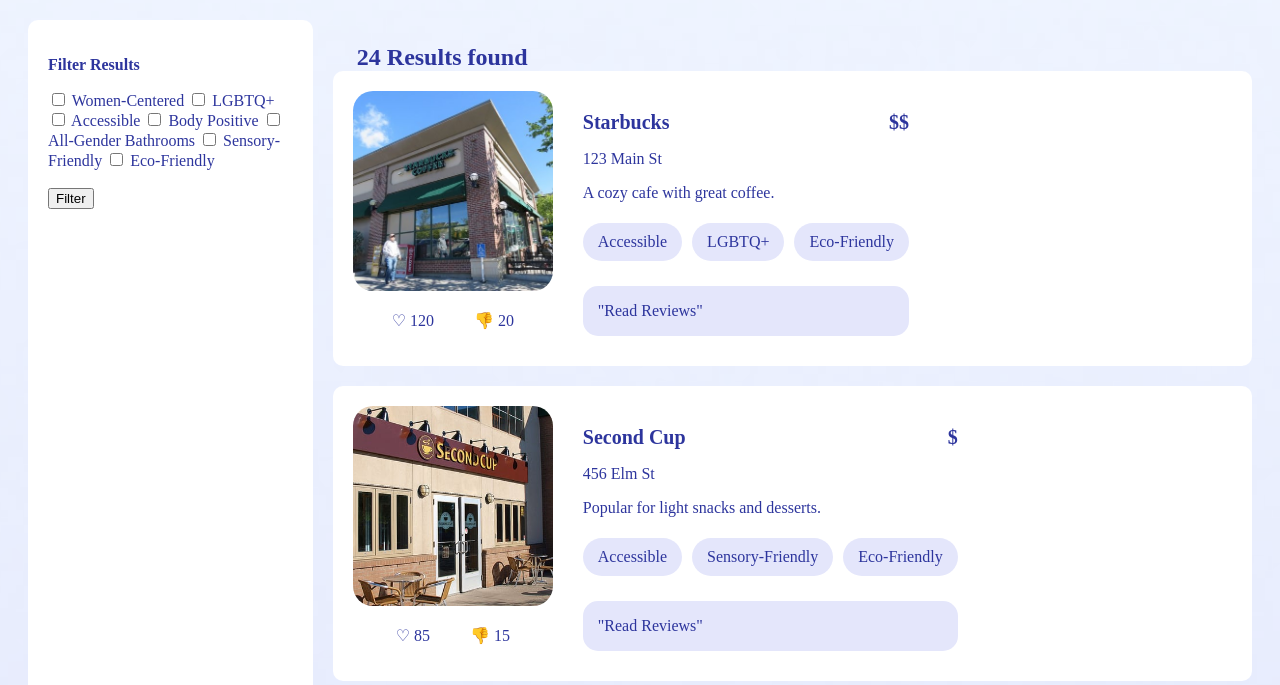
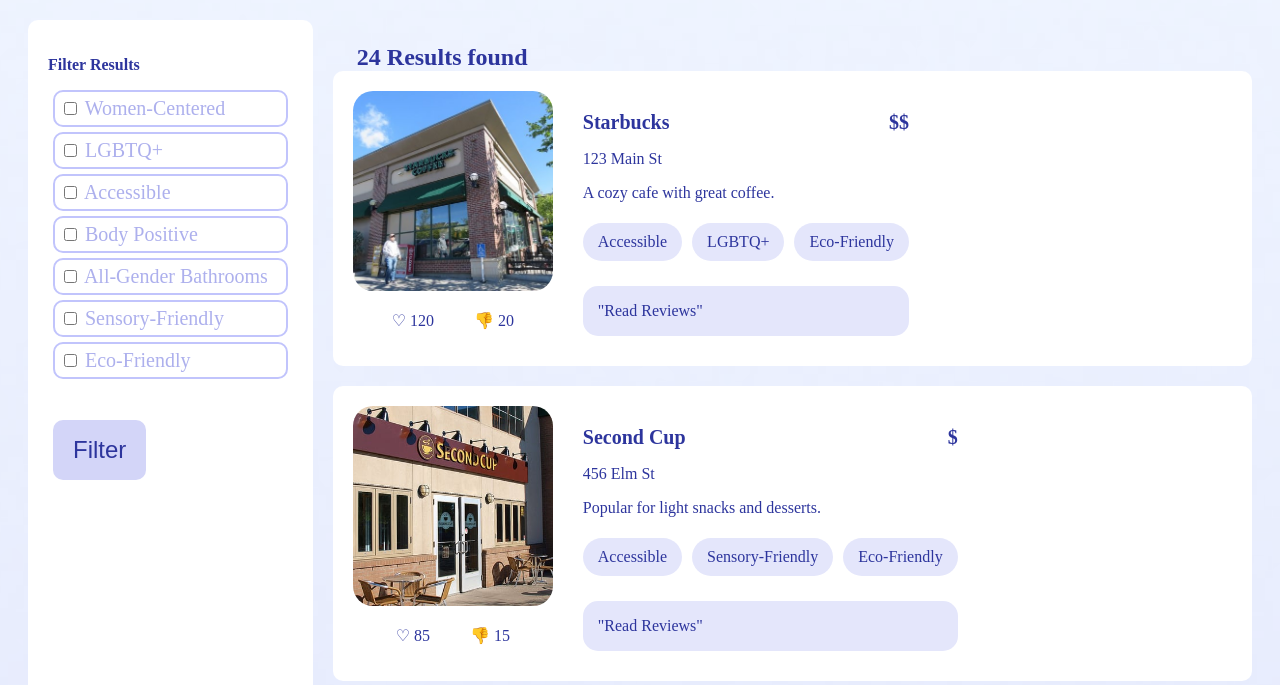
Before and after one commit to ashbrooke8/SlayTheChange, a PHP site: page /locations.php in a window 1280 px wide. Shown: the part 92-777 px from the top of the page. Run offline with PHP 8.4, Linux system fonts and the light colour scheme; some web fonts are replaced.

Commit message:
working on tags style

```diff
--- a/css/results.css
+++ b/css/results.css
@@ -58,7 +57,8 @@ img {
 }
 
 #search-button,
-#login-button {
+#login-button,
+#filter-button {
   height: 60px;
   font-size: 24px;
   margin-left: 5px;
@@ -72,6 +72,8 @@ img {
   transition: background-color 0.4s ease-in-out, color 0.4s ease-in-out,
     box-shadow 0.4s ease-in-out;
   transition-delay: 0.1s;
+  display: flexbox;
+  justify-content: center;
 }
 
 #login-button {
@@ -288,3 +312,29 @@ ul li {
     padding: 5px;
   }
 }
+
+label {
+  display: block;
+  font-size: 20px;
+  margin: 5px;
+  border-radius: 10px;
+  padding: 5px;
+  border: solid 2px #c1c4fc;
+  color: #adb0ed;
+  transition: background-color 0.2s ease-in-out, color 0.2s ease-in-out,
+    box-shadow 0.2s ease-in-out;
+}
+
+label:hover {
+  background-color: #2d359d;
+  color: #ffffff;
+  border: solid 2px #2d359d;
+}
+
+/* Keep the hover style when the checkbox is checked */
+input[type="checkbox"]:checked + label,
+label input[type="checkbox"]:checked {
+  background-color: #2d359d;
+  color: #ffffff;
+  border: solid 2px #2d359d;
+}
--- a/locations.php
+++ b/locations.php
@@ -1,37 +1,29 @@
 <?php
-// Define the path for the CSV file
 $csvFile = 'locations.csv';
 $locations = [];
 
-// Check if the search form is submitted
 $searchTerm = isset($_GET['search']) ? strtolower(trim($_GET['search'])) : '';
 $selectedTags = isset($_GET['tags']) && is_array($_GET['tags']) ? $_GET['tags'] : [];
 
-// Open the CSV file and parse its contents
 if (($handle = fopen($csvFile, "r")) !== false) {
-  $header = fgetcsv($handle); // Read the header line
+  $header = fgetcsv($handle);
   while (($row = fgetcsv($handle)) !== false) {
-    // Skip rows that do not have the same number of columns as the header
     if (count($header) != count($row)) {
       continue;
     }
 
-    // Convert CSV row to an associative array
     $location = array_combine($header, $row);
 
-    // Check if the location matches the search term in the name or type, if specified
     $locationType = strtolower($location['type']);
     $locationName = strtolower($location['name']);
     $matchesSearchTerm = empty($searchTerm) ||
       stripos($locationName, $searchTerm) !== false ||
       stripos($locationType, $searchTerm) !== false;
 
-    // Check if the location matches the selected tags
     $matchesTags = empty($selectedTags) || array_reduce($selectedTags, function ($carry, $tag) use ($location) {
       return $carry && stripos($location['tags'], $tag) !== false;
     }, true);
 
-    // Add location if it matches both the search term and tags
     if ($matchesSearchTerm && $matchesTags) {
       $locations[] = $location;
     }
@@ -39,7 +31,6 @@ if (($handle = fopen($csvFile, "r")) !== false) {
   fclose($handle);
 }
 
-// Image mapping array to associate each location id with an image
 $imageMap = [
   '1' => 'images/locations/starbucks.jpg',
   '2' => 'images/locations/second-cup.jpg',
@@ -76,6 +67,7 @@ $imageMap = [
   <meta name="viewport" content="width=device-width, initial-scale=1.0">
   <title>Location Results</title>
   <link rel="stylesheet" href="css/results.css">
+
 </head>
 
 <body>
@@ -129,7 +121,6 @@ $imageMap = [
         <?php foreach ($locations as $location): ?>
           <div class="result">
             <div class="left-content">
-              <!-- Use the image mapping to determine the image to show -->
               <?php
               $locationId = $location['id'];
               $imagePath = isset($imageMap[$locationId]) ? $imageMap[$locationId] : 'images/default.jpg';
```
Also changed, not shown: other parts of css/results.css (+40 -19 lines). Lines whose indentation alone changed are shown as unchanged.
